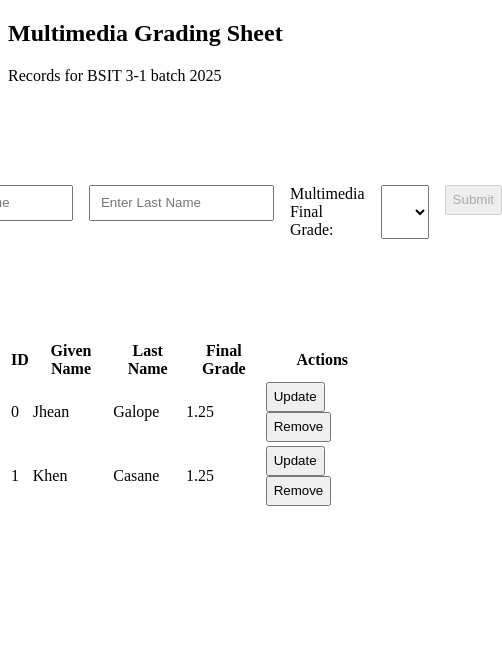
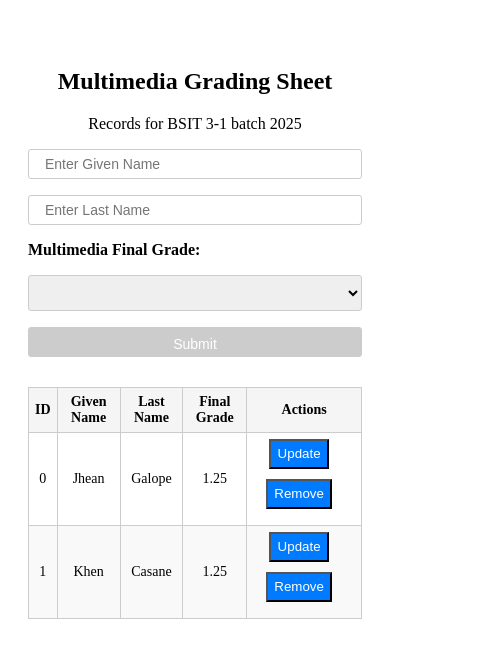
Before and after one commit to PUP-BSIT/exercise-4-vrzn_appdev, an Angular app: page / in a window 390 px wide. Shown: the top 658 px of the page, 502 px wide, since content can reach past the window. Built offline with nearby package versions, Linux system fonts and the light colour scheme.

Commit message:
Add parent css style

```diff
--- a/src/app/parent/parent.component.css
+++ b/src/app/parent/parent.component.css
@@ -1,21 +1,122 @@
 :host {
+  display: block;
+  max-width: 800px;
+  margin: 0 auto;
+  padding: 20px;
+}
+
+.main-header {
+  text-align: center;
+  margin-top: 40px;
+}
+
 .input-container {
   display: flex;
-    justify-content: center;
+  flex-direction: column;
   gap: 1rem;
-    margin: 100px 0;
+  margin-bottom: 20px;
+}
+
+.input-container label {
+  font-weight: bold;
+}
+
+.input-container input,
+.input-container select,
+.input-container button {
+  width: 100%;
+  padding: 8px;
+  border: 1px solid #ccc;
+  border-radius: 3px;
+  box-sizing: border-box;
 }
 
 input,
 button {
   height: 30px;
+  min-width: 70px;
+  box-sizing: border-box;
 }
 
 input {
   text-indent: 8px;
 }
 
+button {
+  background-color: #007bff;
+  color: white;
+  cursor: pointer;
+  margin-right: 10px;
+  margin-bottom: 10px;
+}
+
+button:disabled {
+  background-color: #ccc;
+  cursor: not-allowed;
+}
+
 button:hover {
   cursor: pointer;
 }
+
+.students-table {
+  width: 100%;
+  border-collapse: collapse;
+  margin-bottom: 20px;
 }
+
+.students-table th,
+.students-table td {
+  border: 1px solid #ccc;
+  padding: 8px;
+}
+
+.students-table th {
+  background-color: #f5f5f5;
+}
+
+.students-table td {
+  text-align: center;
+}
+
+.students-table tbody tr:nth-child(even) {
+  background-color: #f9f9f9;
+}
+
+.success-message,
+.alert-message {
+  position: fixed;
+  top: 0;
+  left: 0;
+  width: 100%;
+  background-color: #d4edda;
+  color: #155724;
+  border: 1px solid #c3e6cb;
+  padding: 10px;
+  margin-bottom: 0;
+  z-index: 1000;
+}
+
+.alert-message {
+  background-color: #f8d7da;
+  color: #721c24;
+  border: 1px solid #f5c6cb;
+}
+
+@media only screen and (max-width: 600px) {
+  .input-container input,
+  .input-container select,
+  .input-container button {
+    font-size: 14px;
+  }
+
+  button {
+    min-width: 60px;
+  }
+
+  .students-table th,
+  .students-table td {
+    font-size: 14px;
+    padding: 6px;
+  }
+}
```
Lines whose indentation alone changed are shown as unchanged.
